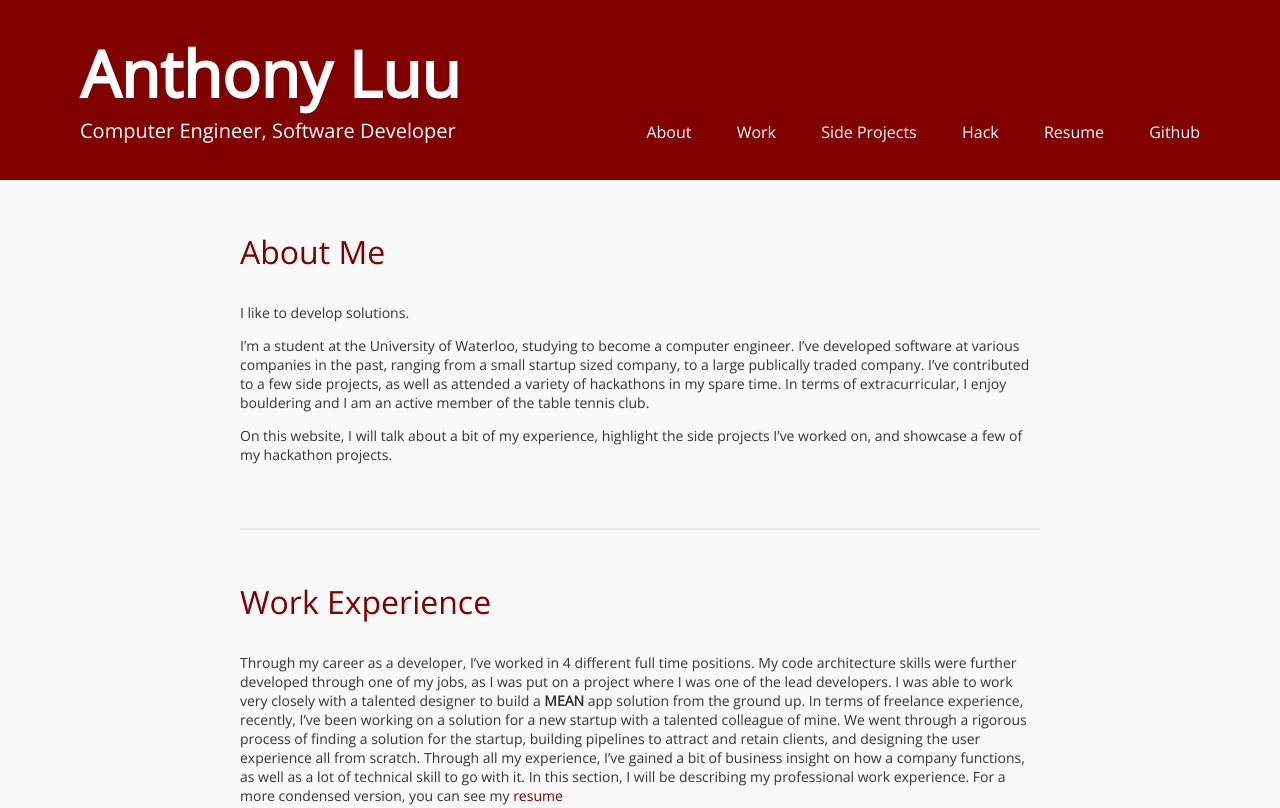
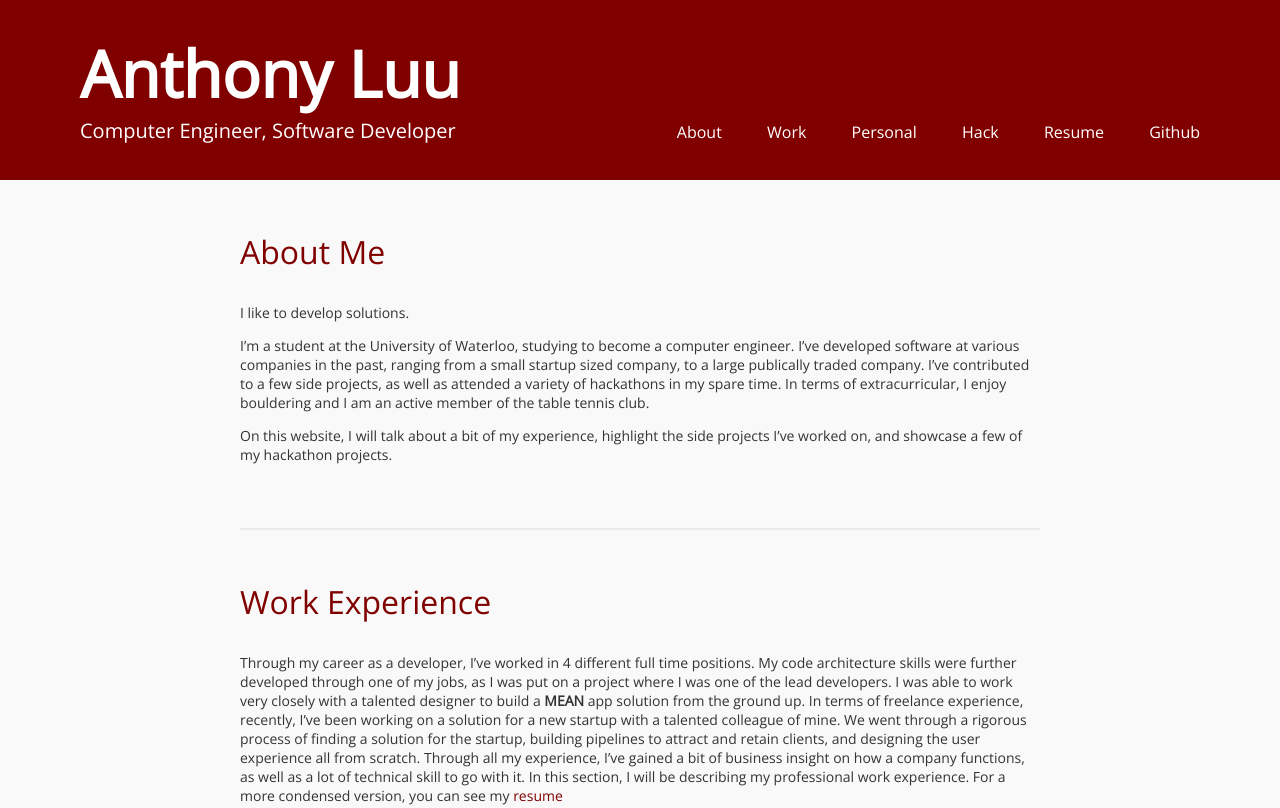
Before and after one commit to anthonyluu/anthonyluu.github.io, a plain HTML site: page index.html in a window 1280 px wide. Shown: the top 808 px of the page. Drawn offline with nearby package versions, Linux system fonts and the light colour scheme.

Commit message:
fixed some responsiveness with max-width

```diff
--- a/index.html
+++ b/index.html
@@ -21,14 +21,14 @@
 				Computer Engineer, Software Developer
 			</span>
 			<span class="right">
-				<span class="navbar-links">
+				<span>
 					<a class="navbar-a" href="#about" >About</a>
 				</span>
 				<span class="navbar-links">
 					<a class="navbar-a" href="#work" >Work</a>
 				</span>
 				<span class="navbar-links">
-					<a class="navbar-a" href="#side" >Side Projects</a>
+					<a class="navbar-a" href="#personal" >Personal</a>
 				</span>
 				<span class="navbar-links">
 					<a class="navbar-a" href="#hack" >Hack</a>
@@ -113,10 +113,10 @@
 				</div>
 			</div>
 		</div>
-		<div id="side">
+		<div id="personal">
 			<div class="section">
 				<div class="section-title">
-					Side Projects
+					Personal Projects
 				</div>
 				<div class="section-description">
 					<p>Here is a list of side projects that I’ve worked on in the past few years.</p>
--- a/style.css
+++ b/style.css
@@ -62,7 +62,7 @@ a:hover {
 }
 
 .container {
-	width: 800px;
+	max-width: 800px;
 	margin: 0 auto;
 }
 
```
